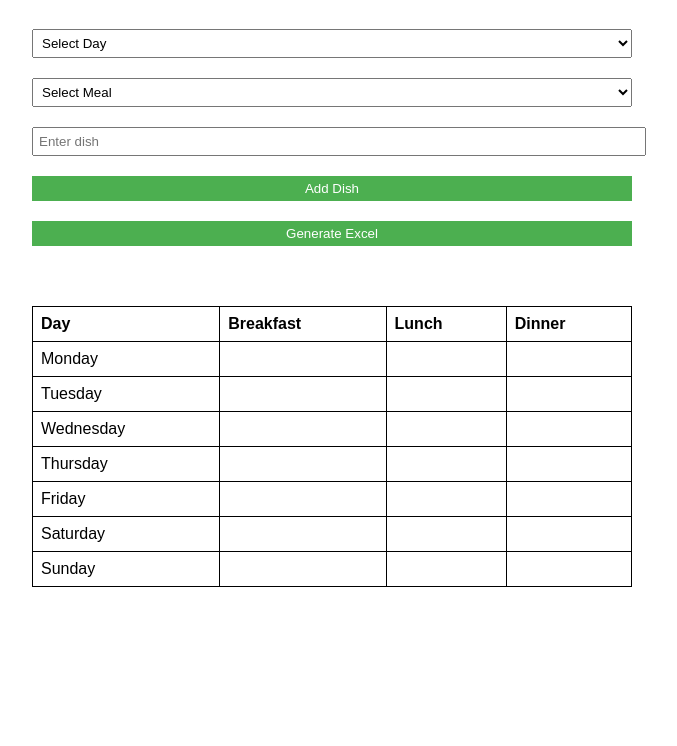
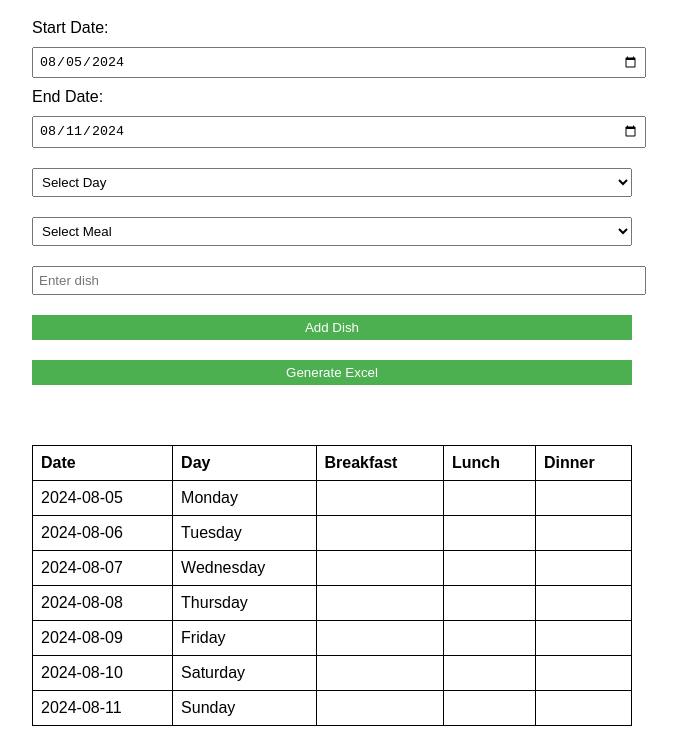
Before and after one commit to yug-sahni/food-menu, a plain HTML site: page index.html in a window 1280 px wide. Shown: the part 81-827 px from the top of the page, without its empty margins (308-985 px from the left). Before the commit the page ends 800 px from the top, so only its background shows below. Drawn offline with Linux system fonts and the light colour scheme.

Commit message:
table-modification

```diff
--- a/index.html
+++ b/index.html
@@ -46,6 +46,10 @@
 </head>
 <body>
     <h1>Meal Planner</h1>
+    <label for="start-date">Start Date:</label>
+    <input type="date" id="start-date">
+    <label for="end-date">End Date:</label>
+    <input type="date" id="end-date">
     <select id="day">
         <option value="">Select Day</option>
         <option value="Monday">Monday</option>
@@ -71,55 +75,15 @@
     <table id="mealTable">
         <thead>
             <tr>
+                <th>Date</th>
                 <th>Day</th>
                 <th>Breakfast</th>
                 <th>Lunch</th>
                 <th>Dinner</th>
             </tr>
         </thead>
-        <tbody>
-            <tr>
-                <td>Monday</td>
-                <td id="Monday-Breakfast"></td>
-                <td id="Monday-Lunch"></td>
-                <td id="Monday-Dinner"></td>
-            </tr>
-            <tr>
-                <td>Tuesday</td>
-                <td id="Tuesday-Breakfast"></td>
-                <td id="Tuesday-Lunch"></td>
-                <td id="Tuesday-Dinner"></td>
-            </tr>
-            <tr>
-                <td>Wednesday</td>
-                <td id="Wednesday-Breakfast"></td>
-                <td id="Wednesday-Lunch"></td>
-                <td id="Wednesday-Dinner"></td>
-            </tr>
-            <tr>
-                <td>Thursday</td>
-                <td id="Thursday-Breakfast"></td>
-                <td id="Thursday-Lunch"></td>
-                <td id="Thursday-Dinner"></td>
-            </tr>
-            <tr>
-                <td>Friday</td>
-                <td id="Friday-Breakfast"></td>
-                <td id="Friday-Lunch"></td>
-                <td id="Friday-Dinner"></td>
-            </tr>
-            <tr>
-                <td>Saturday</td>
-                <td id="Saturday-Breakfast"></td>
-                <td id="Saturday-Lunch"></td>
-                <td id="Saturday-Dinner"></td>
-            </tr>
-            <tr>
-                <td>Sunday</td>
-                <td id="Sunday-Breakfast"></td>
-                <td id="Sunday-Lunch"></td>
-                <td id="Sunday-Dinner"></td>
-            </tr>
+        <tbody id="mealTableBody">
+            <!-- Rows will be dynamically inserted here -->
         </tbody>
     </table>
 
@@ -134,6 +98,22 @@
             Saturday: { Breakfast: '', Lunch: '', Dinner: '' },
             Sunday: { Breakfast: '', Lunch: '', Dinner: '' }
         };
+
+        document.addEventListener('DOMContentLoaded', () => {
+            const currentDate = new Date();
+            let startDate = new Date(currentDate);
+            startDate.setDate(startDate.getDate() + ((1 + 7 - startDate.getDay()) % 7 || 7)); // Next Monday
+            let endDate = new Date(startDate);
+            endDate.setDate(endDate.getDate() + 6); // Following Sunday
+
+            document.getElementById('start-date').value = startDate.toISOString().split('T')[0];
+            document.getElementById('end-date').value = endDate.toISOString().split('T')[0];
+
+            updateTable();
+        });
+
+        document.getElementById('start-date').addEventListener('change', updateTable);
+        document.getElementById('end-date').addEventListener('change', updateTable);
 
         function addDish() {
             const day = document.getElementById('day').value;
@@ -154,25 +134,54 @@
         }
 
         function updateTable() {
-            for (const day in mealPlan) {
-                for (const meal in mealPlan[day]) {
-                    document.getElementById(`${day}-${meal}`).textContent = mealPlan[day][meal];
-                }
+            const startDate = new Date(document.getElementById('start-date').value);
+            const endDate = new Date(document.getElementById('end-date').value);
+            const tableBody = document.getElementById('mealTableBody');
+
+            tableBody.innerHTML = ''; // Clear previous rows
+
+            let currentDate = new Date(startDate);
+            const dayNames = ['Sunday', 'Monday', 'Tuesday', 'Wednesday', 'Thursday', 'Friday', 'Saturday'];
+
+            while (currentDate <= endDate) {
+                const dayName = dayNames[currentDate.getDay()];
+                const formattedDate = currentDate.toISOString().split('T')[0];
+
+                const row = `<tr>
+                    <td>${formattedDate}</td>
+                    <td>${dayName}</td>
+                    <td id="${dayName}-Breakfast">${mealPlan[dayName].Breakfast}</td>
+                    <td id="${dayName}-Lunch">${mealPlan[dayName].Lunch}</td>
+                    <td id="${dayName}-Dinner">${mealPlan[dayName].Dinner}</td>
+                </tr>`;
+                tableBody.insertAdjacentHTML('beforeend', row);
+
+                currentDate.setDate(currentDate.getDate() + 1);
             }
         }
 
         function generateExcel() {
-            const worksheet = XLSX.utils.aoa_to_sheet([
-                ['', 'Breakfast', 'Lunch', 'Dinner'],
-                ['Monday', mealPlan.Monday.Breakfast, mealPlan.Monday.Lunch, mealPlan.Monday.Dinner],
-                ['Tuesday', mealPlan.Tuesday.Breakfast, mealPlan.Tuesday.Lunch, mealPlan.Tuesday.Dinner],
-                ['Wednesday', mealPlan.Wednesday.Breakfast, mealPlan.Wednesday.Lunch, mealPlan.Wednesday.Dinner],
-                ['Thursday', mealPlan.Thursday.Breakfast, mealPlan.Thursday.Lunch, mealPlan.Thursday.Dinner],
-                ['Friday', mealPlan.Friday.Breakfast, mealPlan.Friday.Lunch, mealPlan.Friday.Dinner],
-                ['Saturday', mealPlan.Saturday.Breakfast, mealPlan.Saturday.Lunch, mealPlan.Saturday.Dinner],
-                ['Sunday', mealPlan.Sunday.Breakfast, mealPlan.Sunday.Lunch, mealPlan.Sunday.Dinner]
-            ]);
+            const startDate = new Date(document.getElementById('start-date').value);
+            const endDate = new Date(document.getElementById('end-date').value);
+            let currentDate = new Date(startDate);
 
+            const data = [['Date', 'Day', 'Breakfast', 'Lunch', 'Dinner']];
+            const dayNames = ['Sunday', 'Monday', 'Tuesday', 'Wednesday', 'Thursday', 'Friday', 'Saturday'];
+
+            while (currentDate <= endDate) {
+                const dayName = dayNames[currentDate.getDay()];
+                const formattedDate = currentDate.toISOString().split('T')[0];
+                data.push([
+                    formattedDate,
+                    dayName,
+                    mealPlan[dayName].Breakfast,
+                    mealPlan[dayName].Lunch,
+                    mealPlan[dayName].Dinner
+                ]);
+                currentDate.setDate(currentDate.getDate() + 1);
+            }
+
+            const worksheet = XLSX.utils.aoa_to_sheet(data);
             const workbook = XLSX.utils.book_new();
             XLSX.utils.book_append_sheet(workbook, worksheet, 'Meal Plan');
 
```
